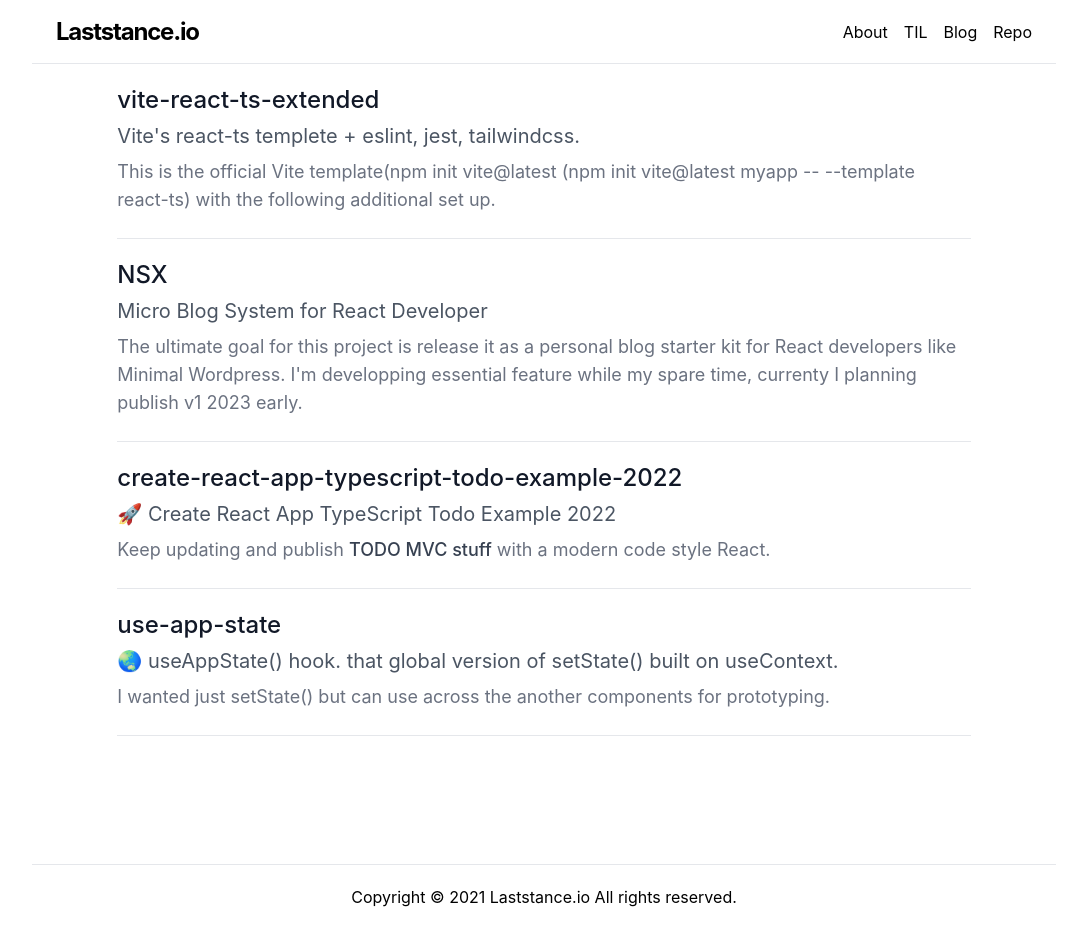
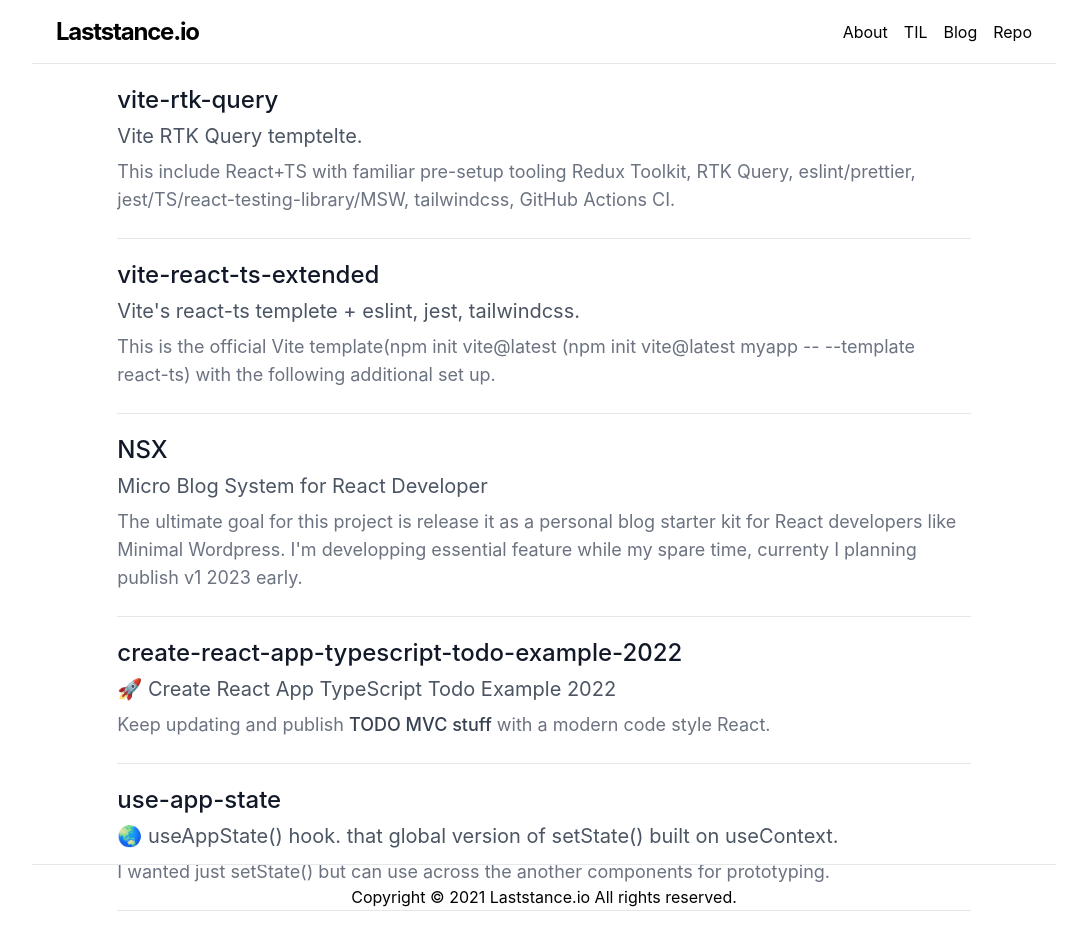
Before and after one commit to ryota-murakami/laststance.io-old, a Next.js app: page /repo in a window 1280 px wide. Shown: the whole page, without its empty margins (96-1183 px from the left). Built offline with nearby package versions, Linux system fonts and the light colour scheme.

Commit message:
add repo

```diff
--- a/pages/repo.tsx
+++ b/pages/repo.tsx
@@ -6,6 +6,15 @@ const Repo: React.FC = memo(
   () => {
     return (
       <section className="container flex flex-col items-center m-auto h-screen">
+        <RepoCard
+          name="vite-rtk-query"
+          url="https://github.com/laststance/vite-rtk-query"
+          intro="Vite RTK Query temptelte."
+        >
+          This include React+TS with familiar pre-setup tooling Redux Toolkit,
+          RTK Query, eslint/prettier, jest/TS/react-testing-library/MSW,
+          tailwindcss, GitHub Actions CI.
+        </RepoCard>
         <RepoCard
           name="vite-react-ts-extended"
           url="https://github.com/laststance/vite-react-ts-extended"
```
